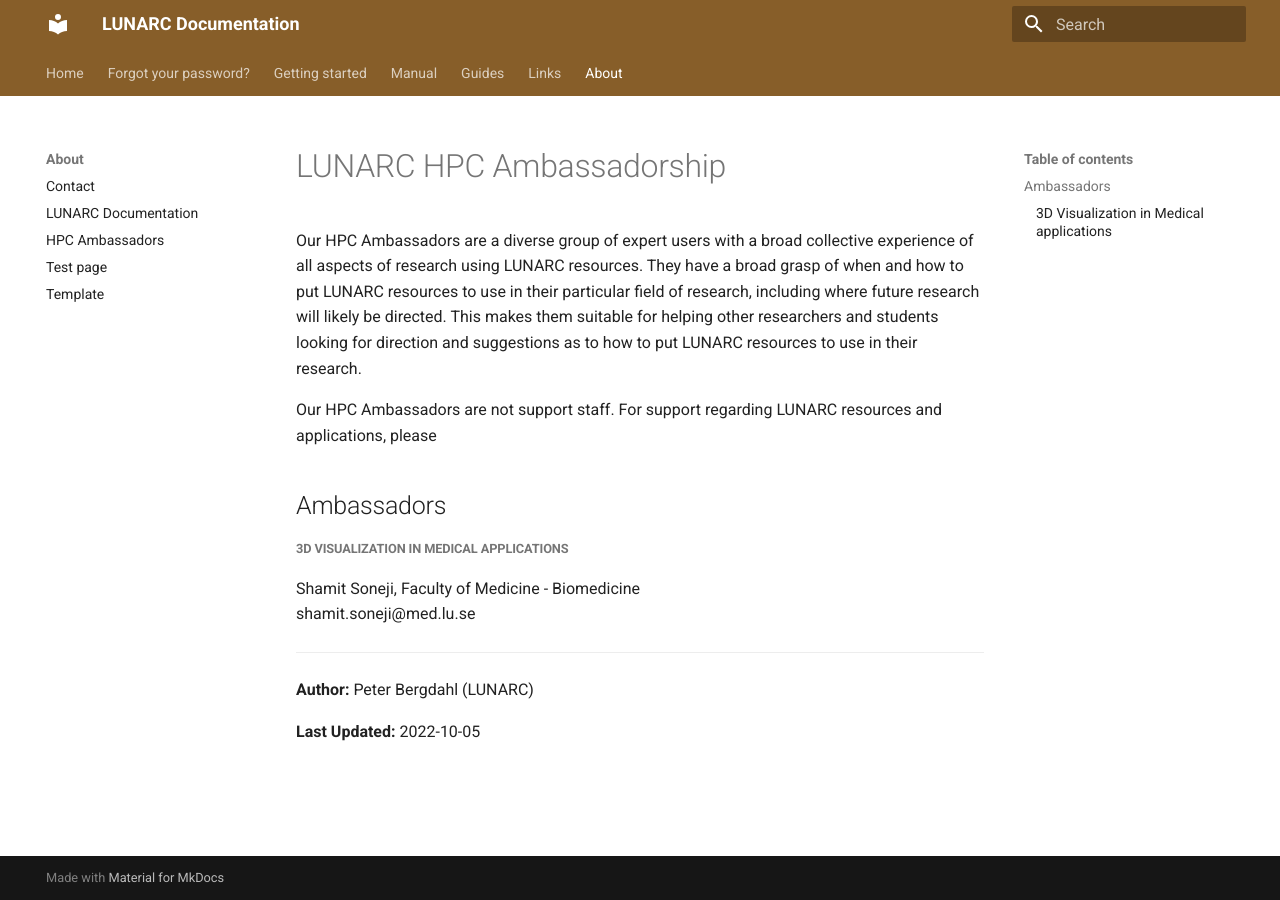
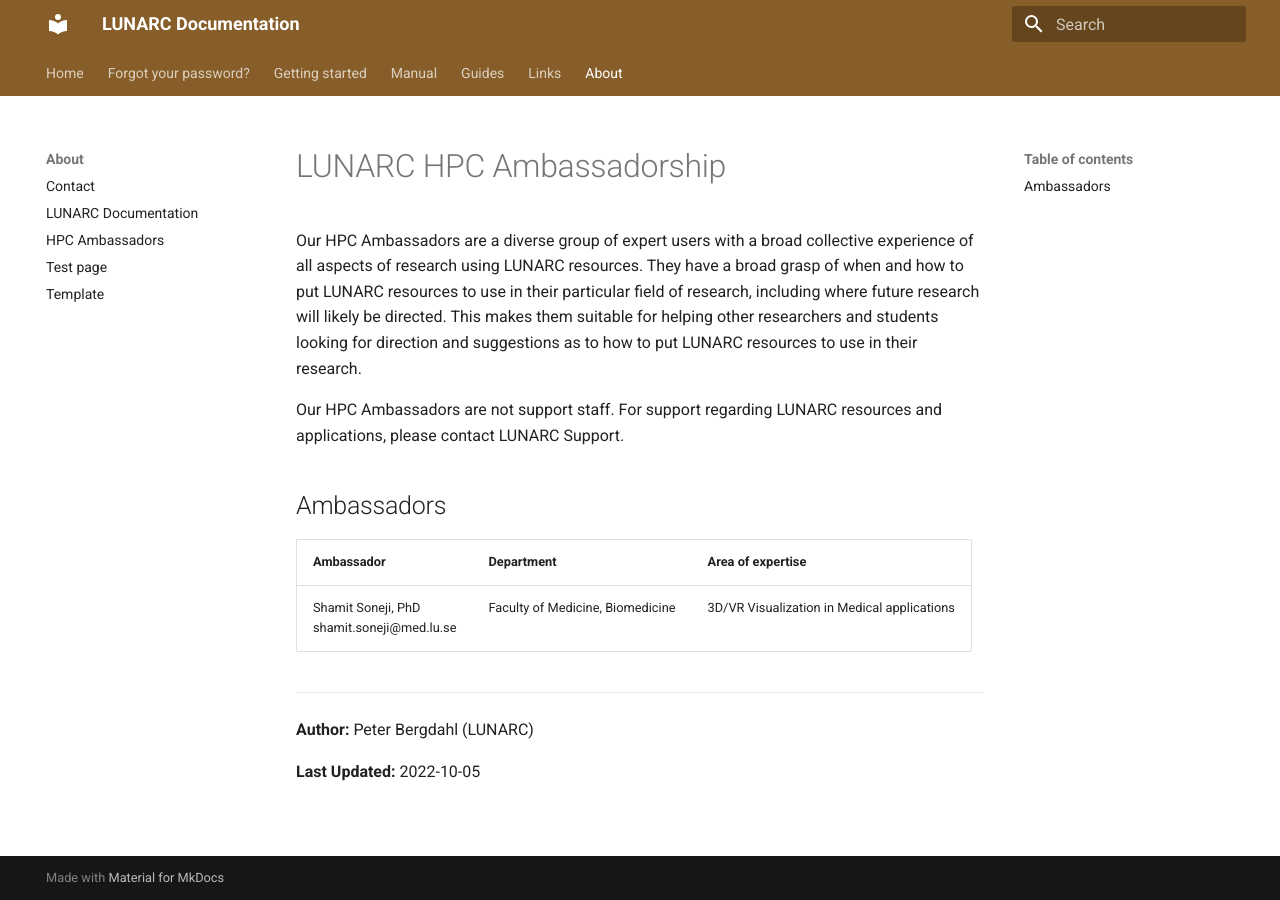
Before and after one commit to lunarc/lunarc_docs, an MkDocs documentation site: the page built from docs/about/ambassadors.md, in a window 1280 px wide. Built offline with MkDocs 1.6.1 and Material for MkDocs 9.7.7, drawn with Linux system fonts in a browser that asks for light colours; comment, search, counter and statistics services are not loaded.

Commit message:
Update ambassadors.md
updated to have ambassadors in a table instead of listing each under a level 5 header

```diff
--- a/docs/about/ambassadors.md
+++ b/docs/about/ambassadors.md
@@ -2,14 +2,14 @@
 
 Our HPC Ambassadors are a diverse group of expert users with a broad collective experience of all aspects of research using LUNARC resources. They have a broad grasp of when and how to put LUNARC resources to use in their particular field of research, including where future research will likely be directed. This makes them suitable for helping other researchers and students looking for direction and suggestions as to how to put LUNARC resources to use in their research.
 
-Our HPC Ambassadors are not support staff. For support regarding LUNARC resources and applications, please
+Our HPC Ambassadors are not support staff. For support regarding LUNARC resources and applications, please contact [LUNARC Support](contact.md).
 
 ## Ambassadors
 
-##### 3D Visualization in Medical applications
+| **Ambassador** | **Department** | **Area of expertise** |
+|---|---|---|
+| Shamit Soneji, PhD <br> <shamit.soneji@med.lu.se> | Faculty of Medicine, Biomedicine | 3D/VR Visualization in Medical applications |
 
-Shamit Soneji, Faculty of Medicine - Biomedicine
-<shamit.soneji@med.lu.se>
 
 ---
 
```
